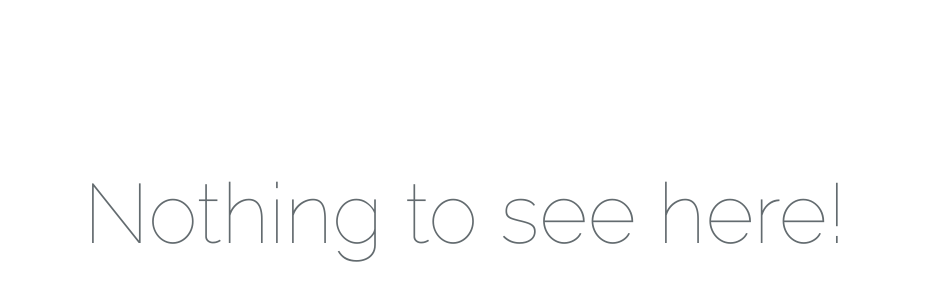
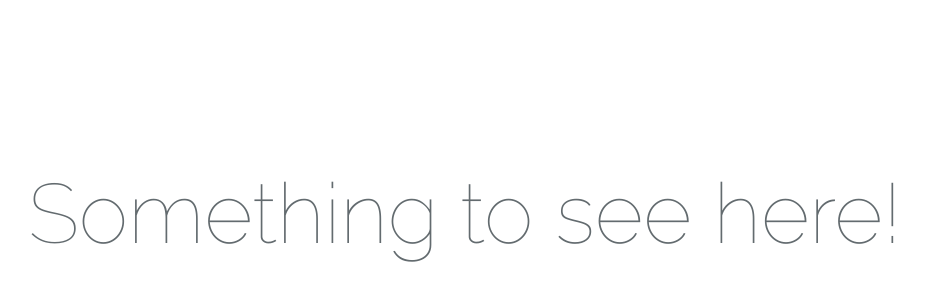
Before and after one commit to dinoCheese/Jenkins, a plain HTML site: page index.html in a window 1280 px wide. Shown: the part 172-472 px from the top of the page, without its empty margins (175-1100 px from the left). Drawn offline with Linux system fonts and the light colour scheme.

Commit message:
Update index.html

```diff
--- a/index.html
+++ b/index.html
@@ -71,7 +71,7 @@
     <div class="flex-center position-ref full-height">
         <div class="content">
             <div class="title m-b-md">
-                Nothing to see here!
+                Something to see here!
             </div>
         </div>
     </div>
```
